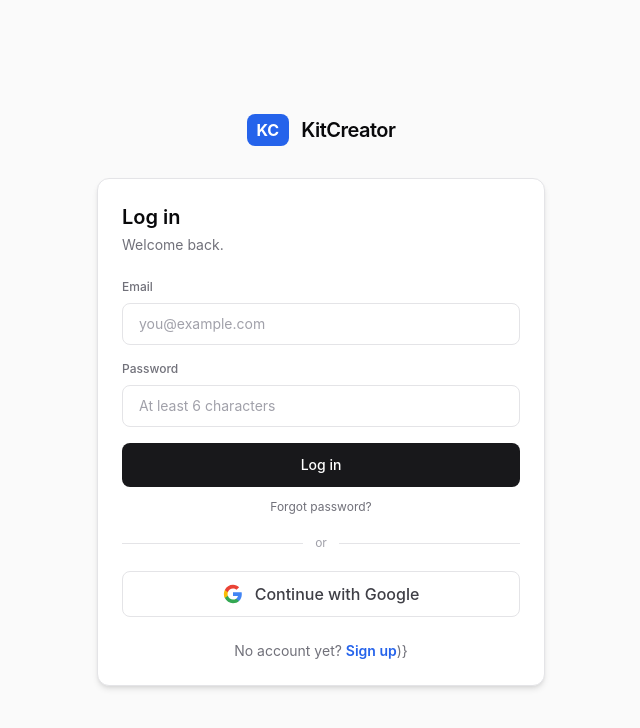
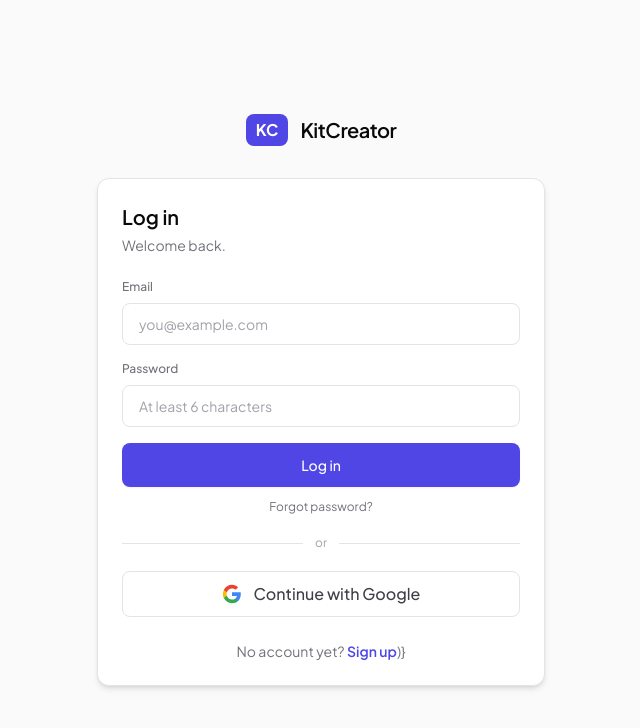
Before and after one commit to aboubacar02/kitcreator, a React (Vite) app: page /auth in a window 1280 px wide. Shown: the top 728 px of the page, without its empty margins (319-959 px from the left). Built offline with nearby package versions, Linux system fonts and the light colour scheme; no server answers.

Commit message:
feat(ui): complete design system overhaul - indigo signature palette + Plus Jakarta Sans + tokenized primary actions

```diff
--- a/index.html
+++ b/index.html
@@ -4,6 +4,12 @@
     <meta charset="UTF-8" />
     <link rel="icon" href="/favicon.ico" />
     <meta name="viewport" content="width=device-width, initial-scale=1.0" />
+    <link rel="preconnect" href="https://fonts.googleapis.com" />
+    <link rel="preconnect" href="https://fonts.gstatic.com" crossorigin />
+    <link
+      href="https://fonts.googleapis.com/css2?family=Plus+Jakarta+Sans:wght@400;500;600;700&display=swap"
+      rel="stylesheet"
+    />
     <meta
       name="description"
       content="KitCreator — La boîte à outils IA des créateurs de contenu : hooks, scripts, hashtags et titres qui performent."
--- a/src/components/Navbar.jsx
+++ b/src/components/Navbar.jsx
@@ -51,7 +51,7 @@
           <button
             onClick={() => setShowPricing(true)}
             aria-label={t('nav.upgrade')}
-            className="rounded-lg bg-zinc-900 px-3 py-1.5 text-xs font-medium text-white transition-colors hover:bg-zinc-800"
+            className="rounded-lg bg-brand-600 px-3 py-1.5 text-xs font-medium text-white transition-colors hover:bg-brand-700"
           >
             <span className="flex items-center gap-2"><Crown className="h-4 w-4" />
             <span className="hidden lg:inline">{t('nav.upgrade')}</span></span>
--- a/src/index.css
+++ b/src/index.css
@@ -15,7 +15,7 @@
 
 @layer components {
   .btn-primary {
-    @apply inline-flex items-center justify-center gap-2 rounded-lg bg-zinc-900 px-4 py-2 text-sm font-medium text-white transition-colors duration-150 hover:bg-zinc-800 active:bg-zinc-950 disabled:cursor-not-allowed disabled:opacity-50;
+    @apply inline-flex items-center justify-center gap-2 rounded-lg bg-brand-600 px-4 py-2 text-sm font-medium text-white shadow-sm transition-colors duration-150 hover:bg-brand-700 active:bg-brand-800 disabled:cursor-not-allowed disabled:opacity-50;
   }
   .btn-ghost {
     @apply inline-flex items-center justify-center gap-2 rounded-lg border border-zinc-200 bg-white px-4 py-2 text-sm font-medium text-zinc-700 transition-colors duration-150 hover:bg-zinc-50 disabled:cursor-not-allowed disabled:opacity-50;
--- a/src/pages/Dashboard.jsx
+++ b/src/pages/Dashboard.jsx
@@ -145,7 +145,7 @@
             </p>
           )}
           {briefing?.ideas && (
-            <details data-background-lock className="mb-6 rounded-xl border border-blue-100 bg-blue-50/60 p-5 shadow-sm">
+            <details data-background-lock className="mb-6 rounded-xl border border-brand-100 bg-brand-50/60 p-5 shadow-sm">
               <summary className="flex cursor-pointer select-none items-center gap-2.5 text-sm font-semibold text-zinc-950">
                 <CalendarDays className="h-4.5 w-4.5 shrink-0 text-brand-600" />
                 {t('brief.title')}
--- a/src/pages/Workspace.jsx
+++ b/src/pages/Workspace.jsx
@@ -83,8 +83,8 @@
   }
 
   return (
-    <section data-background-lock className="rounded-lg border border-blue-100 bg-blue-50/50 p-4">
-      <h5 className="flex items-center gap-2 text-sm font-semibold text-blue-700">
+    <section data-background-lock className="rounded-lg border border-brand-100 bg-brand-50/60 p-4">
+      <h5 className="flex items-center gap-2 text-sm font-semibold text-brand-700">
         <Sparkles className="h-4 w-4" /> {t('improve.title')}
       </h5>
       <div className="mt-3 flex flex-wrap gap-2">
@@ -226,7 +226,7 @@
       {content.improvement?.text && (
         <section className="rounded-lg border border-zinc-100 bg-zinc-50 px-3 py-2">
           <div className="mb-1.5 flex items-center justify-between gap-3">
-            <h5 className="flex items-center gap-1.5 text-sm font-semibold text-blue-700">
+            <h5 className="flex items-center gap-1.5 text-sm font-semibold text-brand-700">
               âœ¨ {t('ws.improvedVersion')}
             </h5>
             <CopyButton value={content.improvement.text} />
@@ -472,7 +472,7 @@
               onClick={() => setTab(id)}
               className={`inline-flex items-center gap-1.5 rounded-xl px-3.5 py-2 text-sm font-semibold transition ${
                 tab === id
-                  ? 'bg-zinc-900 text-white'
+                  ? 'bg-brand-600 text-white'
                   : 'text-zinc-500 hover:bg-zinc-50 hover:text-zinc-950'
               }`}
             >
--- a/src/tools/KitBot.jsx
+++ b/src/tools/KitBot.jsx
@@ -258,7 +258,7 @@
           <button
             type="submit"
             disabled={sending || !input.trim()}
-            className="inline-flex h-11 w-11 shrink-0 items-center justify-center rounded-lg bg-zinc-900 text-white transition-colors hover:bg-zinc-800 disabled:cursor-not-allowed disabled:opacity-50"
+            className="inline-flex h-11 w-11 shrink-0 items-center justify-center rounded-lg bg-brand-600 text-white transition-colors hover:bg-brand-700 disabled:cursor-not-allowed disabled:opacity-50"
             aria-label={t('chat.send')}
           >
             {sending ? <Loader2 className="h-5 w-5 animate-spin" /> : <Send className="h-5 w-5" />}
--- a/tailwind.config.js
+++ b/tailwind.config.js
@@ -3,24 +3,24 @@
   theme: {
     extend: {
       colors: {
-        // Accent discret : bleu sobre, utilisé avec parcimonie
+        // Accent signature : indigo raffiné (créatif + pro, sans néon)
         brand: {
-          50: '#eff6ff',
-          100: '#dbeafe',
-          200: '#bfdbfe',
-          300: '#93c5fd',
-          400: '#60a5fa',
-          500: '#3b82f6',
-          600: '#2563eb',
-          700: '#1d4ed8',
-          800: '#1e40af',
-          900: '#1e3a8a',
+          50: '#eef2ff',
+          100: '#e0e7ff',
+          200: '#c7d2fe',
+          300: '#a5b4fc',
+          400: '#818cf8',
+          500: '#6366f1',
+          600: '#4f46e5',
+          700: '#4338ca',
+          800: '#3730a3',
+          900: '#312e81',
         },
         ink: '#18181b',
         surface: '#ffffff',
       },
       fontFamily: {
-        sans: ['Inter', 'system-ui', 'sans-serif'],
+        sans: ['"Plus Jakarta Sans"', 'Inter', 'system-ui', 'sans-serif'],
       },
     },
   },
```
